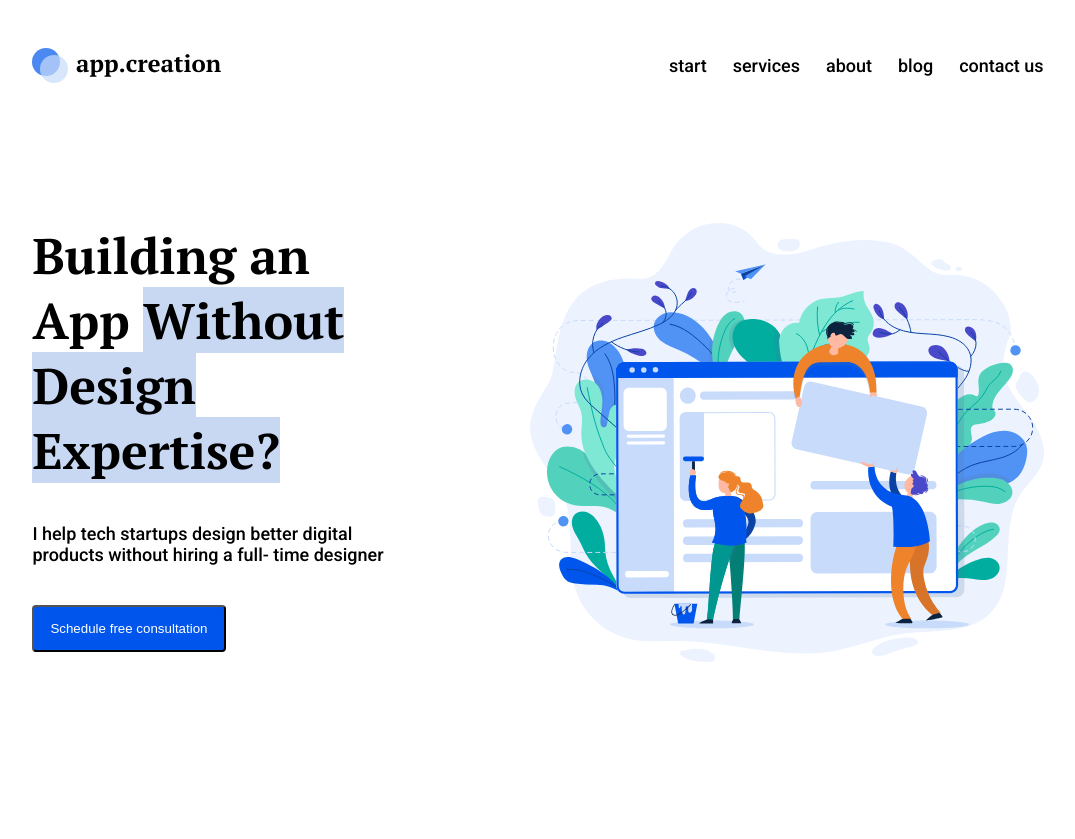
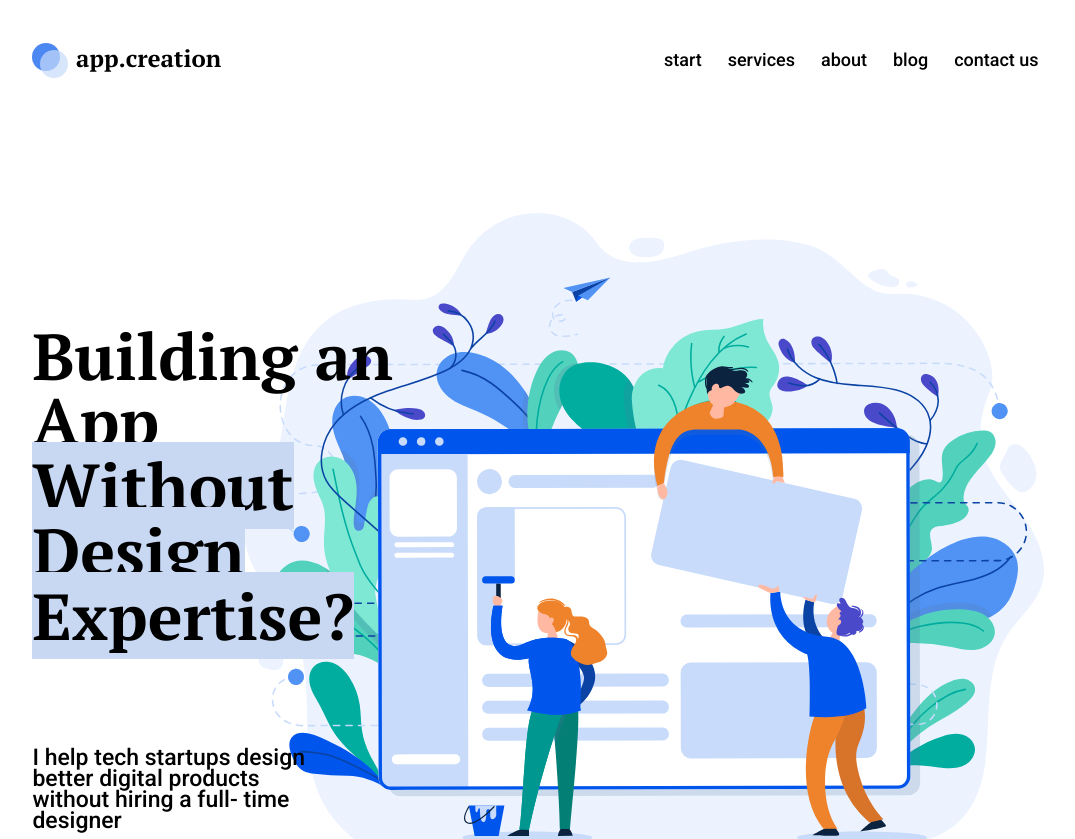
Before and after one commit to WebHeroSchool/verstka2module, a plain HTML site: page index.html in a window 1280 px wide. Shown: the top 839 px of the page, without its empty margins (102-1177 px from the left). Before the commit the page ends 800 px from the top, so only its background shows below. Drawn offline with Linux system fonts and the light colour scheme.

Commit message:
адаптация

```diff
--- a/style.css
+++ b/style.css
@@ -127,6 +127,60 @@
 
 #checkbox {
   display: none;
+}
+
+@media (max-width: 1920px) {
+  .wrapper {
+    width: 80%;
+  }
+
+  .header {
+    padding: 35px 0;
+    display: flex;
+    justify-content: space-between;
+    margin-bottom: 100px;
+  }
+
+  .logo {
+    width: 190px;
+    height: 35px;
+    background: url(img/logo.svg) no-repeat;
+}
+
+  .menu {
+    padding-right: 5px;
+    padding-bottom: 3px;
+}
+
+  .main {
+    background-size: 800px;
+    padding-top: 110px;
+    padding-bottom: 200px;
+    font-size: 100px;
+  }
+
+  .main__title-text_hihglight {
+
+}
+
+  .main__title {
+    font-size: 65px;
+    margin-bottom: 50px;
+  }
+
+  .main__subtitle {
+    padding-top: 49px;
+    font-size: 23px;
+    margin-right: 84px;
+    padding-left: -2px;
+  }
+
+  .main__button {
+
+  }
+
+
+
 }
 
 @media (max-width: 768px) {
@@ -347,24 +401,4 @@
     left: calc(50% - 209px / 2 + 1px);
     font: 500 14px/16px Roboto, arial, helvetica, sans-serif;
   }
-
-@media (max-width: 1920) {
-  .wrapper {
-    max-width: 720px;
-    width: 80%;
-  }
-
-  .header {
-    padding: 35px 0;
-    display: flex;
-    justify-content: space-between;
-    margin-bottom: 100px;
-  }
-
-  .logo {
-    margin-top: -10px;
-    width: 190px;
-    height: 35px;
-    background: url(img/logo.svg) no-repeat;
 }
-}
```
